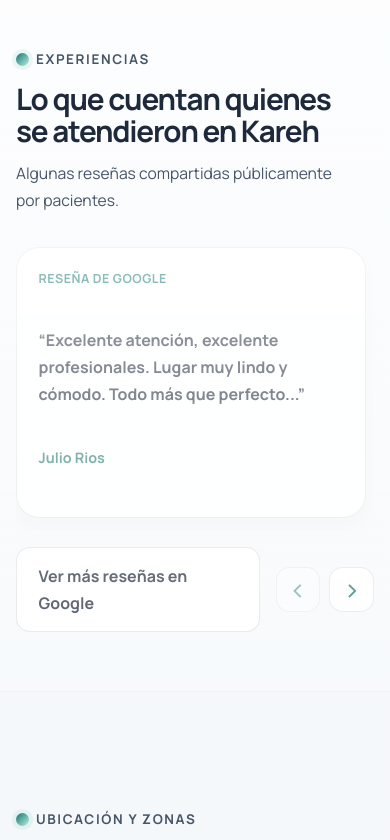
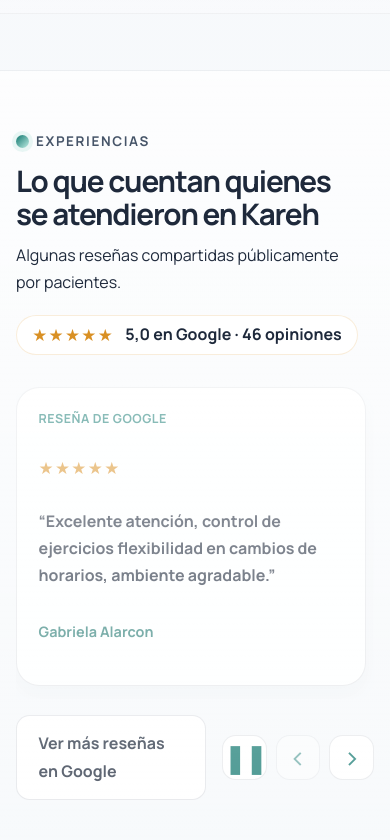
Before and after one commit to Artu2410/web-kareh, an Eleventy site: page src/index.njk in a window 390 px wide. Shown: the part 5640-6480 px from the top of the page. Built offline with nearby package versions, Linux system fonts and the light colour scheme; Eleventy itself is replaced by a stand-in of ours; files that its build step writes are made by us from their sources.

Commit message:
content: piso pélvico y respiratorio sin convenio, carrusel automático y reseñas con estrellas
- Aclara en servicios, obras sociales, inicio, preguntas y llms.txt que
  kinesiología respiratoria y piso pélvico son solo particulares, sin
  convenio con obras sociales ni prepagas.
- Carrusel de reseñas con avance automático, botón de pausa y respeto a
  prefers-reduced-motion.
- Calificación de Google (5,0 · 46 opiniones) y estrellas por reseña;
  14 reseñas seleccionadas.

Co-Authored-By: Claude Opus 5.5 <noreply@anthropic.com>

```diff
--- a/assets/js/interactions.js
+++ b/assets/js/interactions.js
@@ -81,6 +81,67 @@ if (reviewCarousel) {
     track.addEventListener("scroll", updateReviewControls, { passive: true });
     window.addEventListener("resize", updateReviewControls);
     updateReviewControls();
+
+    // Avance automático: se pausa al pasar el mouse, al enfocar, al tocar,
+    // fuera de pantalla o con la pestaña oculta. Desactivado con movimiento reducido.
+    const toggleButton = reviewCarousel.querySelector("[data-review-toggle]");
+    const AUTOPLAY_MS = 5000;
+    let autoplayTimer = null;
+    let userPaused = prefersReducedMotion.matches;
+    let hovering = false;
+    let focused = false;
+    let inView = false;
+
+    const advance = () => {
+      const maxScroll = track.scrollWidth - track.clientWidth;
+      if (track.scrollLeft >= maxScroll - 1) {
+        track.scrollTo({ left: 0, behavior: "smooth" });
+      } else {
+        scrollReview(1);
+      }
+    };
+
+    const syncAutoplay = () => {
+      const shouldRun = !userPaused && !hovering && !focused && inView && !document.hidden && slides.length > 1;
+      if (shouldRun && !autoplayTimer) {
+        autoplayTimer = window.setInterval(advance, AUTOPLAY_MS);
+      } else if (!shouldRun && autoplayTimer) {
+        window.clearInterval(autoplayTimer);
+        autoplayTimer = null;
+      }
+      if (toggleButton) {
+        toggleButton.setAttribute("aria-pressed", String(userPaused));
+        toggleButton.setAttribute("aria-label", userPaused ? "Reanudar el carrusel de reseñas" : "Pausar el carrusel de reseñas");
+        toggleButton.textContent = userPaused ? "▶" : "❚❚";
+      }
+    };
+
+    if (toggleButton) {
+      toggleButton.hidden = false;
+      toggleButton.addEventListener("click", () => {
+        userPaused = !userPaused;
+        syncAutoplay();
+      });
+    }
+
+    reviewCarousel.addEventListener("mouseenter", () => { hovering = true; syncAutoplay(); });
+    reviewCarousel.addEventListener("mouseleave", () => { hovering = false; syncAutoplay(); });
+    track.addEventListener("focusin", () => { focused = true; syncAutoplay(); });
+    track.addEventListener("focusout", () => { focused = false; syncAutoplay(); });
+    track.addEventListener("pointerdown", () => { userPaused = true; syncAutoplay(); });
+    [previousButton, nextButton].forEach((button) =>
+      button.addEventListener("click", () => { userPaused = true; syncAutoplay(); }));
+    document.addEventListener("visibilitychange", syncAutoplay);
+
+    if ("IntersectionObserver" in window) {
+      new IntersectionObserver(([entry]) => {
+        inView = entry.isIntersecting;
+        syncAutoplay();
+      }, { threshold: 0.4 }).observe(reviewCarousel);
+    } else {
+      inView = true;
+    }
+    syncAutoplay();
   }
 }
 
--- a/llms.txt
+++ b/llms.txt
@@ -22,7 +22,7 @@
 ## Modalidad de atención
 
 - Atención exclusivamente particular: piso pélvico e incontinencia urinaria, y kinesiología respiratoria para adultos y niños.
-- Atención particular y con obras sociales y prepagas con convenio: kinesiología traumatológica y rehabilitación postoperatoria (si se usa cobertura, consultarla previamente con Kareh). Kinesiología respiratoria y piso pélvico no se atienden por obra social ni prepaga.
+- Atención particular y con obras sociales y prepagas con convenio: kinesiología traumatológica y rehabilitación postoperatoria (si se usa cobertura, consultarla previamente con Kareh). Kareh no tiene convenio con obras sociales ni prepagas para kinesiología respiratoria ni para piso pélvico: esos tratamientos no se atienden por obra social ni prepaga.
 - Ultrasonido terapéutico: se realiza con orden médica, como apoyo del tratamiento indicado. Puede hacerse por obra social o prepaga, según la indicación médica y el convenio con cada obra social o prepaga, o de forma particular. El precio de la sesión particular se consulta con Kareh.
 
 ## Contenido de salud
--- a/script.js
+++ b/script.js
@@ -1,4 +1,4 @@
 import "./assets/js/navigation.js";
-import "./assets/js/interactions.js?v=20261103-reviews";
+import "./assets/js/interactions.js?v=20261125-carousel";
 import "./assets/js/analytics.js";
 import "./assets/js/site.js";
--- a/src/_data/reviews.json
+++ b/src/_data/reviews.json
@@ -1,34 +1,72 @@
 [
   {
+    "author": "Marianela Lucero",
+    "rating": 5,
+    "quote": "¡Excelente profesional! Muy cálida y dedicada. Me ayudó a resolver un problema que venía teniendo y estoy muy agradecida. ¡La recomiendo totalmente!"
+  },
+  {
+    "author": "Gabriela Alarcon",
+    "rating": 5,
+    "quote": "Excelente atención, control de ejercicios flexibilidad en cambios de horarios, ambiente agradable."
+  },
+  {
     "author": "Julio Rios",
+    "rating": 5,
     "quote": "Excelente atención, excelente profesionales. Lugar muy lindo y cómodo. Todo más que perfecto..."
   },
   {
     "author": "Veronica",
+    "rating": 5,
     "quote": "Encontramos este lugar por recomendación. Mi hijo tuvo parálisis facial y está haciendo rehabilitación en forma particular. Muy buena la atención, la ubicación y el valor de las sesiones."
   },
   {
     "author": "Ricardo Perez",
+    "rating": 5,
     "quote": "Muy buena atención y predisposición para explicarte cada consulta."
   },
   {
     "author": "Marina Lavalle",
+    "rating": 5,
     "quote": "Me siento muy cómoda. Muy profesional y con buen seguimiento de cada paciente."
   },
   {
     "author": "Jimena Lucero",
+    "rating": 5,
     "quote": "Muy buena atención!! La kinesiología respiratoria es muy recomendable, no encontraba por ningún lado y este lugar me salvó."
   },
   {
+    "author": "Sandra Marcela Barros",
+    "rating": 5,
+    "quote": "Muy buena atención y seguimiento. Desde el primer día se ocupan de manera personalizada del tratamiento. Lugar para recomendar."
+  },
+  {
     "author": "Maria Eugenia Varrone",
+    "rating": 5,
     "quote": "Excelente atención y muy buenos profesionales. Me siento acompañada durante el tratamiento, con un trato amable y personalizado. El lugar es cómodo, puntual y genera mucha confianza. Muy recomendable."
   },
   {
-    "author": "Sandra Marcela Barros",
-    "quote": "Muy buena atención y seguimiento. Desde el primer día se ocupan de manera personalizada del tratamiento. Lugar para recomendar."
+    "author": "Gisela Belizan",
+    "rating": 5,
+    "quote": "Muy buena atención, la chica están muy pendiente de los pacientes y nunca te dejan sola. Los super recomiendo."
   },
   {
     "author": "Soledad Cuadrado",
+    "rating": 5,
     "quote": "Excelentes profesionales, super comprensivos; atención personalizada de acuerdo a la afección y estado físico del paciente. Muy recomendable."
+  },
+  {
+    "author": "Maximiliano Vadillo",
+    "rating": 5,
+    "quote": "Centro Kareh cuenta con kinesiologos idóneos y profesionales muy buenas instalaciones."
+  },
+  {
+    "author": "Daniel Venturino",
+    "rating": 5,
+    "quote": "Atención personalizada y calidad.... para recomendar!!!"
+  },
+  {
+    "author": "Herminda Casciato",
+    "rating": 5,
+    "quote": "Katia es una excelente Kinesióloga! Es un lugar muy recomendable!"
   }
 ]
--- a/src/_data/site.json
+++ b/src/_data/site.json
@@ -62,5 +62,11 @@
   "social": {
     "instagram": "https://www.instagram.com/centro.kareh/",
     "facebook": "https://www.facebook.com/profile.php?id=61580911341091"
+  },
+  "googleReviews": {
+    "rating": "5,0",
+    "count": 46,
+    "url": "https://share.google/pDM70FpToX7idSmx5",
+    "updated": "2026-11-25"
   }
 }
--- a/src/_includes/css/sections.njk
+++ b/src/_includes/css/sections.njk
@@ -643,6 +643,23 @@
   gap: 0.55rem;
 }
 
+.review-stars-text {
+  color: #d99024;
+  font-size: 1.05rem;
+  letter-spacing: 0.08em;
+  line-height: 1;
+}
+
+a.reviews-rating {
+  margin-top: 0.4rem;
+  text-decoration: none;
+}
+
+.reviews-toggle {
+  font-size: 0.95rem;
+  letter-spacing: -0.1em;
+}
+
 .reviews-arrow {
   display: inline-grid;
   place-items: center;
--- a/src/_includes/layouts/base.njk
+++ b/src/_includes/layouts/base.njk
@@ -32,7 +32,7 @@
   <link rel="preload" as="style" href="https://fonts.googleapis.com/css2?family=Manrope:wght@400;700&display=swap">
   <link href="https://fonts.googleapis.com/css2?family=Manrope:wght@400;700&display=swap" rel="stylesheet" media="print" onload="this.media='all'">
   <noscript><link href="https://fonts.googleapis.com/css2?family=Manrope:wght@400;700&display=swap" rel="stylesheet"></noscript>
-  <link rel="stylesheet" href="/styles.css?v=20261103-reviews">
+  <link rel="stylesheet" href="/styles.css?v=20261125-carousel">
   {% for block in schema %}
   <script type="application/ld+json">{{ block | dump | safe }}</script>
   {% endfor %}
@@ -46,7 +46,7 @@
   {% include "header.njk" %}
   {{ content | safe }}
   {% include "footer.njk" %}
-  <script type="module" src="/script.js?v=20261117-whatsapp"></script>
+  <script type="module" src="/script.js?v=20261125-carousel"></script>
   {% for tag in extraScripts %}
   {{ tag | safe }}
   {% endfor %}
--- a/src/index.njk
+++ b/src/index.njk
@@ -81,7 +81,7 @@ description: Centro de Kinesiología y Fisiatría en Bella Vista. Rehabilitació
       <div class="section-heading">
         <p class="eyebrow">Coberturas</p>
         <h2>Consultá si atendemos con tu obra social</h2>
-        <p>Los convenios con obras sociales y prepagas aplican únicamente a kinesiología traumatológica y rehabilitación postoperatoria, que también se pueden atender de forma particular. Si vas a usar tu cobertura, consultala previamente con Kareh. La aceptación depende de la obra social, el tratamiento y la confirmación administrativa.</p>
+        <p>Los convenios con obras sociales y prepagas aplican únicamente a kinesiología traumatológica y rehabilitación postoperatoria, que también se pueden atender de forma particular. Si vas a usar tu cobertura, consultala previamente con Kareh. La aceptación depende de la obra social, el tratamiento y la confirmación administrativa. Kinesiología respiratoria y piso pélvico son solo particulares: no tenemos convenio con obras sociales ni prepagas para estos tratamientos.</p>
       </div>
       <label class="coverage-search-label" for="home-coverage-search">¿Buscás tu obra social?</label>
       <input id="home-coverage-search" class="coverage-search" type="search" placeholder="Buscar obra social..." autocomplete="off" aria-controls="home-coverage-list">
@@ -158,12 +158,17 @@ description: Centro de Kinesiología y Fisiatría en Bella Vista. Rehabilitació
         <p class="eyebrow">Experiencias</p>
         <h2 id="reviews-title">Lo que cuentan quienes se atendieron en Kareh</h2>
         <p>Algunas reseñas compartidas públicamente por pacientes.</p>
+        <a class="reviews-rating" href="{{ site.googleReviews.url }}" target="_blank" rel="noopener noreferrer">
+          <span class="review-stars-text" aria-hidden="true">★★★★★</span>
+          <strong>{{ site.googleReviews.rating }} en Google · {{ site.googleReviews.count }} opiniones</strong>
+        </a>
       </div>
       <div class="reviews-carousel" data-review-carousel>
         <div class="reviews-track" data-review-track role="region" aria-label="Reseñas de pacientes" tabindex="0">
           {% for review in reviews %}
           <article class="review-quote-card testimonial-card" data-review-slide>
             <span class="reviews-source">Reseña de Google</span>
+            <span class="review-stars-text" role="img" aria-label="{{ review.rating or 5 }} de 5 estrellas">{% for i in range(0, review.rating or 5) %}★{% endfor %}</span>
             <p class="testimonial-quote">“{{ review.quote }}”</p>
             <p class="testimonial-author">{{ review.author }}</p>
           </article>
@@ -172,6 +177,7 @@ description: Centro de Kinesiología y Fisiatría en Bella Vista. Rehabilitació
         <div class="reviews-controls">
           <a class="button button-secondary" href="https://share.google/pDM70FpToX7idSmx5" target="_blank" rel="noopener noreferrer">Ver más reseñas en Google</a>
           <div class="reviews-navigation" role="group" aria-label="Controles del carrusel">
+            <button class="reviews-arrow reviews-toggle" type="button" data-review-toggle aria-pressed="false" aria-label="Pausar el carrusel de reseñas" hidden>❚❚</button>
             <button class="reviews-arrow" type="button" data-review-prev aria-label="Ver reseñas anteriores" disabled>‹</button>
             <button class="reviews-arrow" type="button" data-review-next aria-label="Ver más reseñas">›</button>
           </div>
```
Also changed, not shown: src/obras-sociales/index.njk (+7 -1 lines), src/preguntas/index.njk (+4 -4 lines), src/servicios/kinesiologia-respiratoria/index.njk (+4 -4 lines), src/servicios/piso-pelvico/index.njk (+4 -4 lines).
